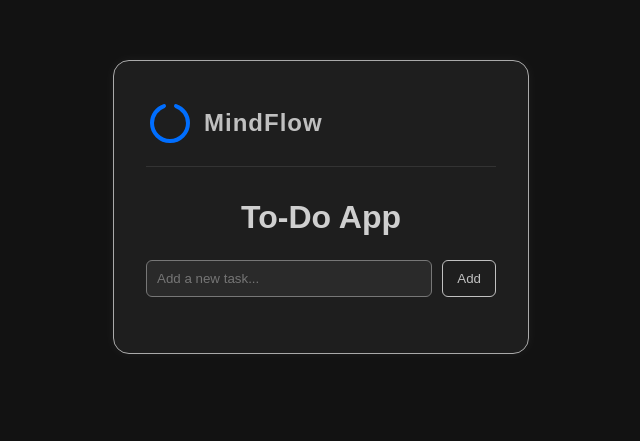
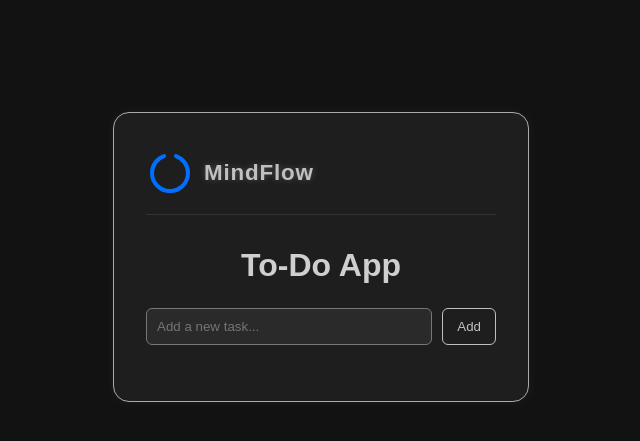
Before and after one commit to piyushdev04/MindFlow, a React (Vite) app: page / in a window 1280 px wide. Shown: the part 193-634 px from the top of the page, without its empty margins (319-959 px from the left). Built offline with nearby package versions, Linux system fonts and the light colour scheme.

Commit message:
update ui

```diff
--- a/src/App.css
+++ b/src/App.css
@@ -16,8 +16,8 @@ body {
     box-shadow: 0 0 12px rgba(255, 255, 255, 0.05);
     border: 1px solid #aaa;
     width: 350px;
+    margin-top: 100px;
 }
-
 
 .app-header {
   display: flex;
@@ -34,10 +34,11 @@ body {
 }
 
 .brand-name {
-  font-size: 1.5rem;
+  font-size: 1.4rem;
   font-weight: 600;
   color: silver;
-  letter-spacing: 1px;
+  letter-spacing: 0.8px;
+  text-shadow: 0 0 6px rgba(192, 192, 192, 0.3);
 }
 
 
@@ -111,3 +112,19 @@ button:hover {
 .todo-item button:hover {
     color: #ff5f5f;
 }
+
+.todo-item.completed span {
+    text-decoration: line-through;
+    color: #777;
+    opacity: 0.6;
+}
+
+.global-header {
+  position: fixed;
+  top: 20px;
+  left: 30px;
+  display: flex;
+  align-items: center;
+  gap: 10px;
+  z-index: 100;
+}
```
